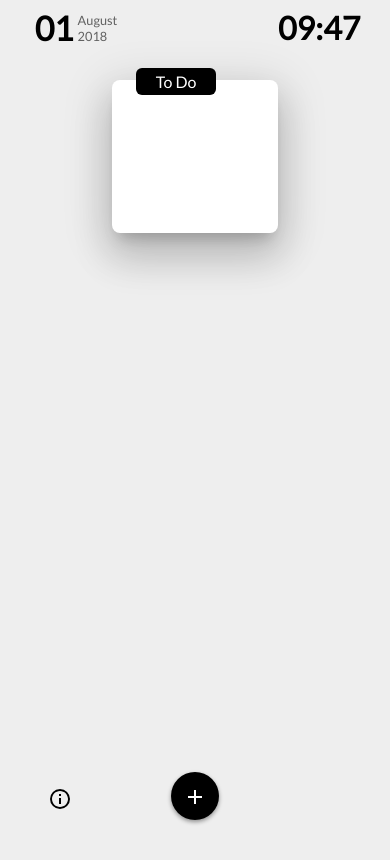
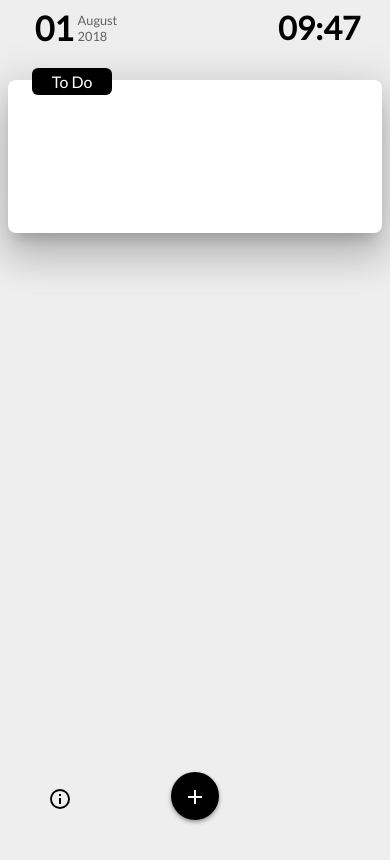
Before and after one commit to flashback2k14/YeahTodoReact, a React (Create React App) app: page / in a window 390 px wide. Built offline with nearby package versions, Linux system fonts and the light colour scheme.

Commit message:
improve grid template area naming

```diff
--- a/src/global.css
+++ b/src/global.css
@@ -17,55 +17,54 @@ body {
   grid-template-rows: 72px 1fr 48px;
   min-height: 100vh;
   grid-template-areas:
-    "header1 header2 header3 header4"
-    "content1 content2 content2 content3"
-    "footer1 footer2 footer3 footer4";
+    "headerL headerCL headerCR headerR"
+    "contentL contentC contentC contentR"
+    "footerL footerCL footerCR footerR";
   margin: 8px 8px 0 8px;
 }
 
 .header-row_1{
-  grid-area: header1;
+  grid-area: headerL;
 }
 .header-row_2 {
-  grid-area: header2;
+  grid-area: headerCL;
 }
 .header-row_3 {
-  grid-area: header3;
+  grid-area: headerCR;
 }
 .header-row_4 {
-  grid-area: header4;
+  grid-area: headerR;
 }
 
 .content-row_1{
-  grid-area: content1;
+  grid-area: contentL;
 }
 .content-row_2 {
-  grid-area: content2;
+  grid-area: contentC;
 }
 .content-row_3 {
-  grid-area: content3;
+  grid-area: contentR;
 }
 
 .footer-row_1{
-  grid-area: footer1;
+  grid-area: footerL;
 }
 .footer-row_2 {
-  grid-area: footer2;
+  grid-area: footerCL;
 }
 .footer-row_3 {
-  grid-area: footer3;
+  grid-area: footerCR;
 }
 .footer-row_4 {
-  grid-area: footer4;
+  grid-area: footerR;
 }
 
-
-@media only screen and (max-width: 375px) {
+@media only screen and (max-width: 768px) {
   .grid-container {
     grid-template-areas:
-      "header1 header2 header3 header4"
-      "content2 content2 content2 content2"
-      "footer1 footer2 footer3 footer4";
+      "headerL headerCL headerCR headerR"
+      "contentC contentC contentC contentC"
+      "footerL footerCL footerCR footerR";
     margin: 8px;
   }
 }
```
